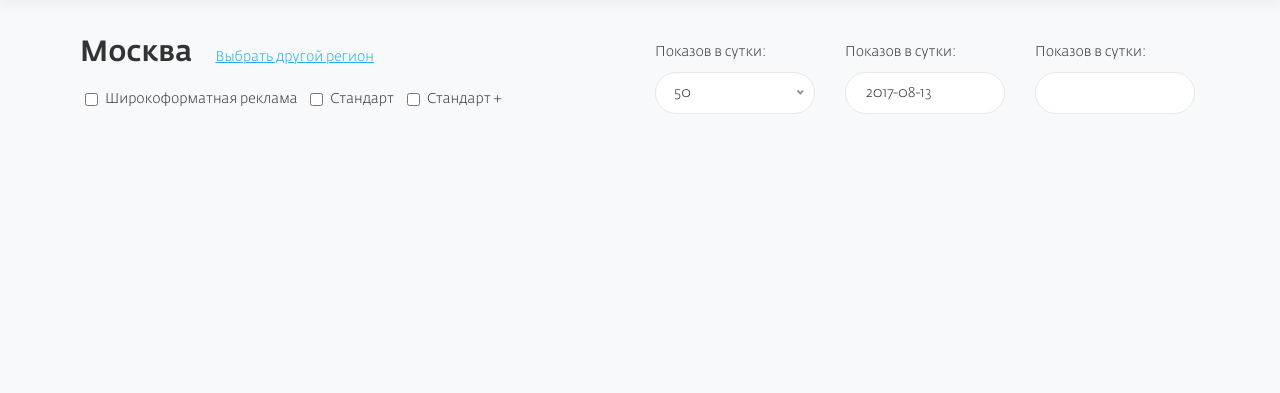
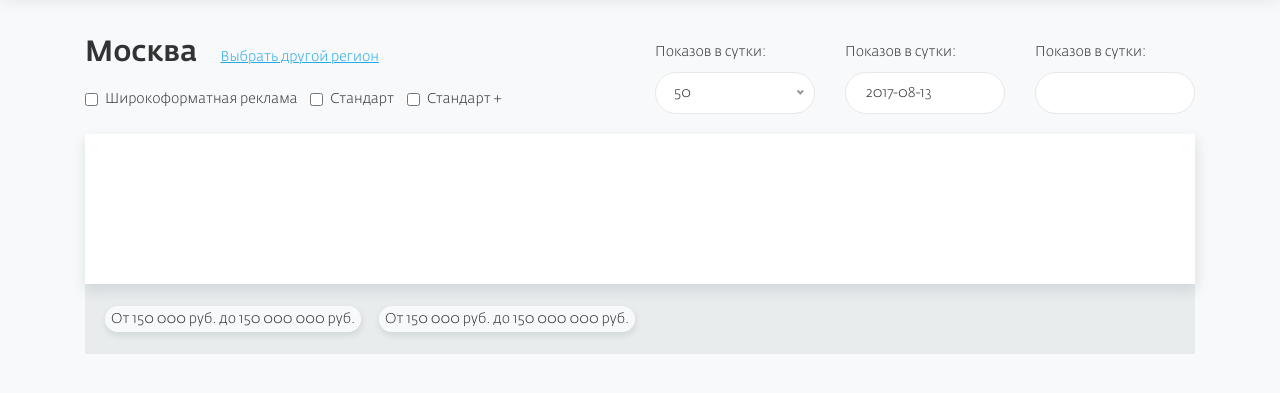
Before and after one commit to VaruzhGhazaryan/develop-ipb, a website: page index.html in a window 1280 px wide. Shown: the part 113-506 px from the top of the page. Drawn offline with nearby package versions, Linux system fonts and the light colour scheme; files whose address does not match are found by name.

Commit message:
filter design

```diff
--- a/index.html
+++ b/index.html
@@ -66,7 +66,7 @@
     <div class="container">
       <div class="filter_region">
         <div class="col-md-6">
-          <div class="row change_region">
+          <div class="change_region">
             <div><h2 class="region_name">Москва</h2></div>
             <div>
               <div class="dropdown">
@@ -121,6 +121,20 @@
           </div>
         </div>
       </div>
+      <div class="col-md-12">
+        <div  class="box box_shadow mt-15"></div>
+        <div class="label-box">
+          <div class="row">
+              <div class="col-md-8">
+                  <span class="label-item" data-filter='price'>От 150 000 руб. до 150 000 000 руб.</span>
+                  <span class="label-item" data-filter='price'>От 150 000 руб. до 150 000 000 руб.</span>
+                </div>
+                <div class="col-md-4"></div>
+                <div class="clearfix"></div>
+          </div>
+        </div>
+      </div>
+
     </div>
 
     <!-- Footer -->
--- a/sources/css/filters.css
+++ b/sources/css/filters.css
@@ -4,10 +4,21 @@
 }
 .change_region > div{
     display: inline-block;
-    padding: 0 10px;
+    padding-right: 20px;
 }
 .change_region .dropdown-toggle{
     color: #24aae6;
     cursor: pointer;
     text-decoration: underline;
 }
+.label-box{
+    background-color: #e8eced;
+    padding: 25px 20px;
+}
+.label-item {
+    background-color: rgb(247, 249, 250);
+    box-shadow: 0.572px 2.945px 6.65px 0.35px rgba(15, 32, 50, 0.1);
+    padding: 6px;
+    border-radius: 30px;
+    margin-right: 15px
+  }
--- a/sources/css/style.css
+++ b/sources/css/style.css
@@ -4,6 +4,19 @@ body{
 }
 li>a {
     color: #116480 !important;
+}
+.mt-15{
+  margin-top: 15px;
+}
+.box{
+  width: 100%;
+  display: block
+}
+.box_shadow {
+  height: 150px;
+  position: relative;
+  background-color: rgb(255, 255, 255);
+  box-shadow: 1.145px 5.89px 12.35px 0.65px rgba(15, 32, 50, 0.1);
 }
 
 .btn-blue-gradient {
```
